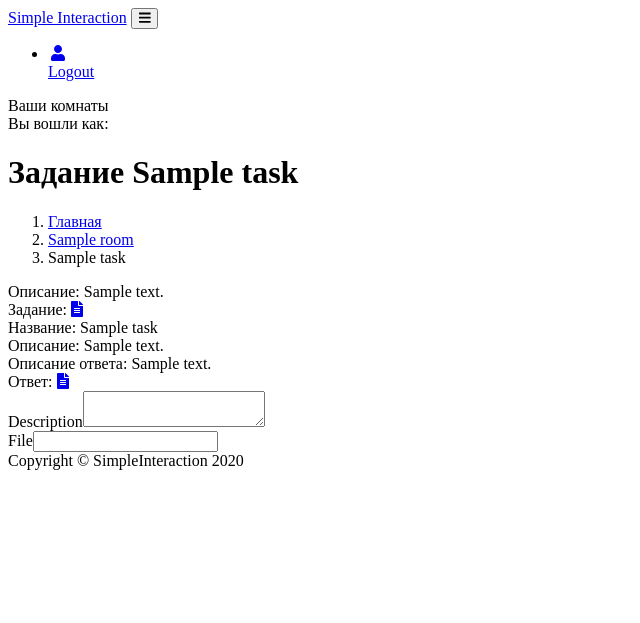
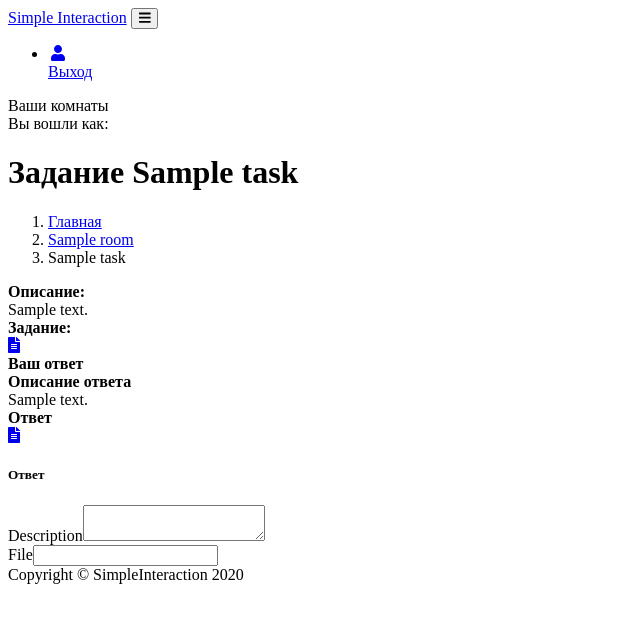
Before and after one commit to D1skord/simpleinteraction, a Symfony app: template templates/student/task.html.twig in a window 1280 px wide. Shown: the top 623 px of the page, without its empty margins (0-640 px from the left). Run offline with Twig, Linux system fonts and the light colour scheme; the template is opened without the code that fills it: most values are stand-ins (such as "Sample title", 1, 10 or a date in 2020); form fields are guessed from the names that the template uses; some libraries are stand-ins or nearby versions.

Commit message:
Edit templates and fix edit task

```diff
--- a/assets/css/app.css
+++ b/assets/css/app.css
@@ -3,3 +3,6 @@
 .mark-wrapper {
     width: 200px;
 }
+.file {
+    font-size: 30px;
+}
--- a/src/Entity/Teacher.php
+++ b/src/Entity/Teacher.php
@@ -23,7 +23,7 @@ class Teacher extends User
 {
 
   /**
-   * @ORM\OneToMany(targetEntity="Room", mappedBy="teacher")
+   * @ORM\OneToMany(targetEntity="Room", mappedBy="teacher", cascade={"persist"})
    */
   private $rooms;
 
@@ -74,8 +74,4 @@ class Teacher extends User
       return $this;
   }
 
-
-
-
-
 }
--- a/src/Entity/User.php
+++ b/src/Entity/User.php
@@ -7,7 +7,6 @@ use Symfony\Bridge\Doctrine\Validator\Constraints\UniqueEntity;
 use Symfony\Component\Security\Core\User\UserInterface;
 
 /**
-
  * @UniqueEntity(fields={"email"}, message="There is already an account with this email")
  */
 class User implements UserInterface
@@ -33,7 +32,6 @@ class User implements UserInterface
      * @ORM\Column(type="string")
      */
     protected $surname;
-
 
     /**
      * @var string The hashed password
--- a/src/Form/AddAnswerFormType.php
+++ b/src/Form/AddAnswerFormType.php
@@ -28,7 +28,7 @@ class AddAnswerFormType extends AbstractType
                 ]
             ])
             ->add('file', FileType::class, [
-                'label' => 'Задание',
+                'label' => 'Ответ',
                 'required' => false,
                 'mapped' => false,
                 'constraints' => [
@@ -44,7 +44,7 @@ class AddAnswerFormType extends AbstractType
                 ]
             ])
             ->add('add', SubmitType::class,[
-                'label' => 'Ответить',
+                'label' => 'Сохранить',
                 'attr' => [
                     'class' => 'btn btn-primary'
                 ]
--- a/src/Form/AddTaskFormType.php
+++ b/src/Form/AddTaskFormType.php
@@ -61,7 +61,7 @@ class AddTaskFormType extends AbstractType
                 ]
             ])
             ->add('add', SubmitType::class,[
-                'label' => 'Добавить',
+                'label' => 'Сохранить',
                 'attr' => [
                     'class' => 'btn btn-primary'
                 ]
--- a/templates/base.html.twig
+++ b/templates/base.html.twig
@@ -13,7 +13,7 @@
 </head>
 <body class="sb-nav-fixed">
 <nav class="sb-topnav navbar navbar-expand navbar-dark bg-dark">
-  <a class="navbar-brand" href="index.html">Simple Interaction</a>
+  <a class="navbar-brand" href="/">Simple Interaction</a>
   <button class="btn btn-link btn-sm order-1 order-lg-0" id="sidebarToggle" href="#"><i class="fas fa-bars"></i>
   </button>
   <!-- Navbar-->
@@ -22,7 +22,7 @@
       <a class="nav-link dropdown-toggle" id="userDropdown" href="#" role="button" data-toggle="dropdown"
          aria-haspopup="true" aria-expanded="false"><i class="fas fa-user fa-fw"></i></a>
       <div class="dropdown-menu dropdown-menu-right" aria-labelledby="userDropdown">
-        <a class="dropdown-item" href="/logout">Logout</a>
+        <a class="dropdown-item" href="/logout">Выход</a>
       </div>
     </li>
   </ul>
--- a/templates/security/login.html.twig
+++ b/templates/security/login.html.twig
@@ -27,7 +27,7 @@
         </div>
 
           <div class="form-group">
-            <label for="inputPassword">Password</label>
+            <label for="inputPassword">Пароль</label>
             <input type="password" name="password" id="inputPassword" class="form-control" required>
           </div>
 
@@ -51,6 +51,9 @@
         </button>
       </form>
     </div>
+    <div class="col-sm-12 text-center">
+      <a href="{{ path('app_register') }}">Регистрация</a>
+    </div>
   </div>
 
 {% endblock %}
--- a/templates/student/rooms.html.twig
+++ b/templates/student/rooms.html.twig
@@ -8,9 +8,9 @@
       {% for room in rooms %}
         <div class="col-sm-4 pt-3">
           <div class="card" style="width: 18rem;">
-            <div class="card-body">
+            <div class="card-body d-flex flex-column justify-content-between">
               <h5 class="card-title"><a href="{{ path('student_room', {'roomId': room.id}) }}">{{ room.name }}</a></h5>
-              <div>
+              <div class="pb-2">
                 {{ room.description | nl2br }}
               </div>
             </div>
--- a/templates/student/task.html.twig
+++ b/templates/student/task.html.twig
@@ -8,8 +8,8 @@
       <div class="col-sm-12">
         <h1 class="mt-4">Задание {{ task.name }}</h1>
         <ol class="breadcrumb mb-4">
-          <li class="breadcrumb-item"><a href="{{ path('teacher_rooms') }}">Главная</a></li>
-          <li class="breadcrumb-item"><a href="{{ path('teacher_room', {'roomId': room.id}) }}">{{ room.name }}</a></li>
+          <li class="breadcrumb-item"><a href="{{ path('student_rooms') }}">Главная</a></li>
+          <li class="breadcrumb-item"><a href="{{ path('student_room', {'roomId': room.id}) }}">{{ room.name }}</a></li>
           <li class="breadcrumb-item active">{{ task.name }}</li>
         </ol>
       </div>
@@ -19,46 +19,53 @@
       <div class="col-sm-12 py-3">
         {% if (task.description | length ) %}
           <div>
-            Описание: {{ task.description }}
+            <strong>Описание:</strong><br>
+            {{ task.description }}
           </div>
         {% endif %}
 
         {% if (task.file | length ) %}
           <div>
-            Задание: <a href="{{ asset('uploads/' ~ task.file) }}" download><i class="fas fa-file-alt"></i></a>
+            <strong>Задание:</strong><br>
+            <a class="file" href="{{ asset('uploads/' ~ task.file) }}" download><i class="fas fa-file-alt"></i></a>
           </div>
         {% endif %}
       </div>
     </div>
 
     <div class="row">
+      <div class="col-sm-12">
+        <strong>Ваш ответ</strong>
+      </div>
+      {% if (answer.description | length ) %}
+        <div class="col-sm-12">
+          <strong>Описание ответа</strong><br>
+          {{ answer.description }}
+        </div>
+      {% endif %}
 
-
-
+      {% if (answer.file | length ) %}
         <div class="col-sm-12">
-        Название: {{ task.name }}
+          <strong>Ответ</strong><br>
+          <a class="file" href="{{ asset('uploads/' ~ answer.file) }}" download><i class="fas fa-file-alt"></i></a>
         </div>
-      <div class="col-sm-12">
-        Описание: {{ task.description }}
+      {% endif %}
     </div>
 
-      <div class="col-sm-12">
-        Описание ответа: {{ answer.description }}
-      </div>
-      <div class="col-sm-12">
-        Ответ: <a href="{{ asset('uploads/' ~ answer.file) }}" download><i class="fas fa-file-alt"></i></a>
-
-
-      </div>
-
-      <div class="col-sm-12">
+    <div class="row py-3">
+      <div class="col-sm-4">
+        <div class="card">
+          <h5 class="card-header">Ответ</h5>
+          <div class="card-body">
             {{ form_start(addAnswerForm) }}
             {{ form_row(addAnswerForm.description) }}
             {{ form_row(addAnswerForm.file) }}
             {{ form_end(addAnswerForm) }}
           </div>
+        </div>
+      </div>
+    </div>
 
-    </div>
   </div>
 
 
```
Also changed, not shown: src/Controller/SecurityController.php (+9 -0 lines), src/Controller/TeacherController.php (+35 -13 lines), templates/student/room.html.twig (+5 -2 lines), templates/teacher/room.html.twig (+15 -5 lines), templates/teacher/rooms.html.twig (+6 -7 lines), templates/teacher/task.html.twig (+38 -10 lines), 1 other file. Lines whose indentation alone changed are shown as unchanged.
